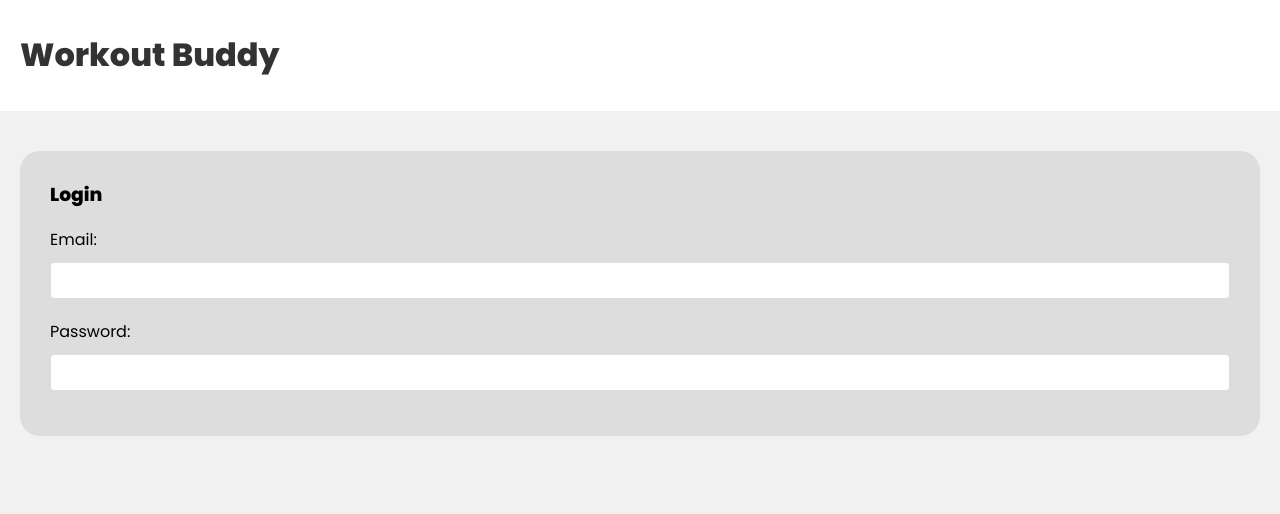
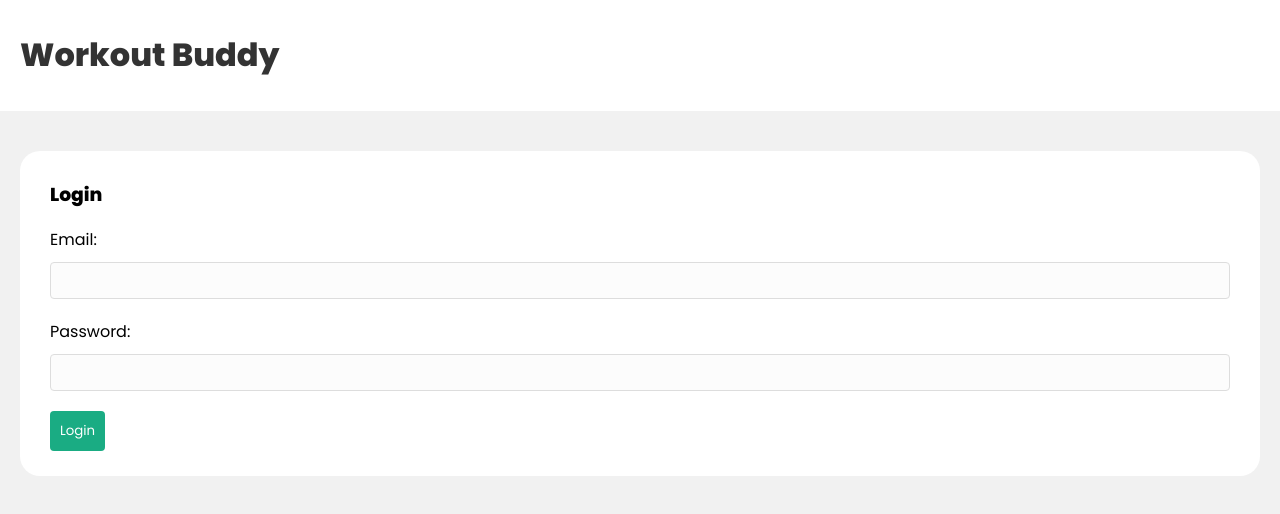
Before and after one commit to jingxianlau/mern-workouts-tracker, a React (Create React App) app in the folder frontend/: page /login in a window 1280 px wide. Shown: the top 514 px of the page. Built offline with nearby package versions, Linux system fonts and the light colour scheme.

Commit message:
login and signup page

```diff
--- a/frontend/src/context/AuthContext.tsx
+++ b/frontend/src/context/AuthContext.tsx
@@ -38,7 +38,7 @@ const AuthContextProvider: React.FC<Props> = ({ children }) => {
     username: null
   });
 
-  console.log(`Auth context state: ${state}`);
+  console.log(state);
 
   return (
     <AuthContext.Provider value={{ state, dispatch }}>
--- a/frontend/src/index.css
+++ b/frontend/src/index.css
@@ -72,7 +72,7 @@ header a {
 
 /* new workout form */
 form {
-  background-color: #ddd;
+  background-color: #fff;
   border-radius: 20px;
   padding: 10px 30px 25px 30px;
   height: min-content;
@@ -88,6 +88,7 @@ input {
   margin-bottom: 20px;
   width: 100%;
   border: 1px solid #ddd;
+  background-color: #fcfcfc;
   border-radius: 4px;
   box-sizing: border-box;
 }
--- a/frontend/src/pages/Login.tsx
+++ b/frontend/src/pages/Login.tsx
@@ -1,8 +1,6 @@
 import React, { useState } from 'react';
 
-interface LoginProps {}
-
-const Login: React.FC<LoginProps> = ({}) => {
+const Login: React.FC = () => {
   const [email, setEmail] = useState('');
   const [password, setPassword] = useState('');
 
@@ -21,6 +19,8 @@ const Login: React.FC<LoginProps> = ({}) => {
 
       <label>Password: </label>
       <input type='password' onChange={e => setPassword(e.target.value)} />
+
+      <button type='submit'>Login</button>
     </form>
   );
 };
--- a/frontend/src/pages/SignUp.tsx
+++ b/frontend/src/pages/SignUp.tsx
@@ -1,8 +1,6 @@
-import React from 'react';
+import React, { useState } from 'react';
 
-interface SignUpProps {}
-
-const SignUp: React.FC<SignUpProps> = ({}) => {
+const SignUp: React.FC = () => {
   const [email, setEmail] = useState('');
   const [username, setUsername] = useState('');
   const [password, setPassword] = useState('');
@@ -25,6 +23,8 @@ const SignUp: React.FC<SignUpProps> = ({}) => {
 
       <label>Password: </label>
       <input type='password' onChange={e => setPassword(e.target.value)} />
+
+      <button type='submit'>Sign Up</button>
     </form>
   );
 };
```
